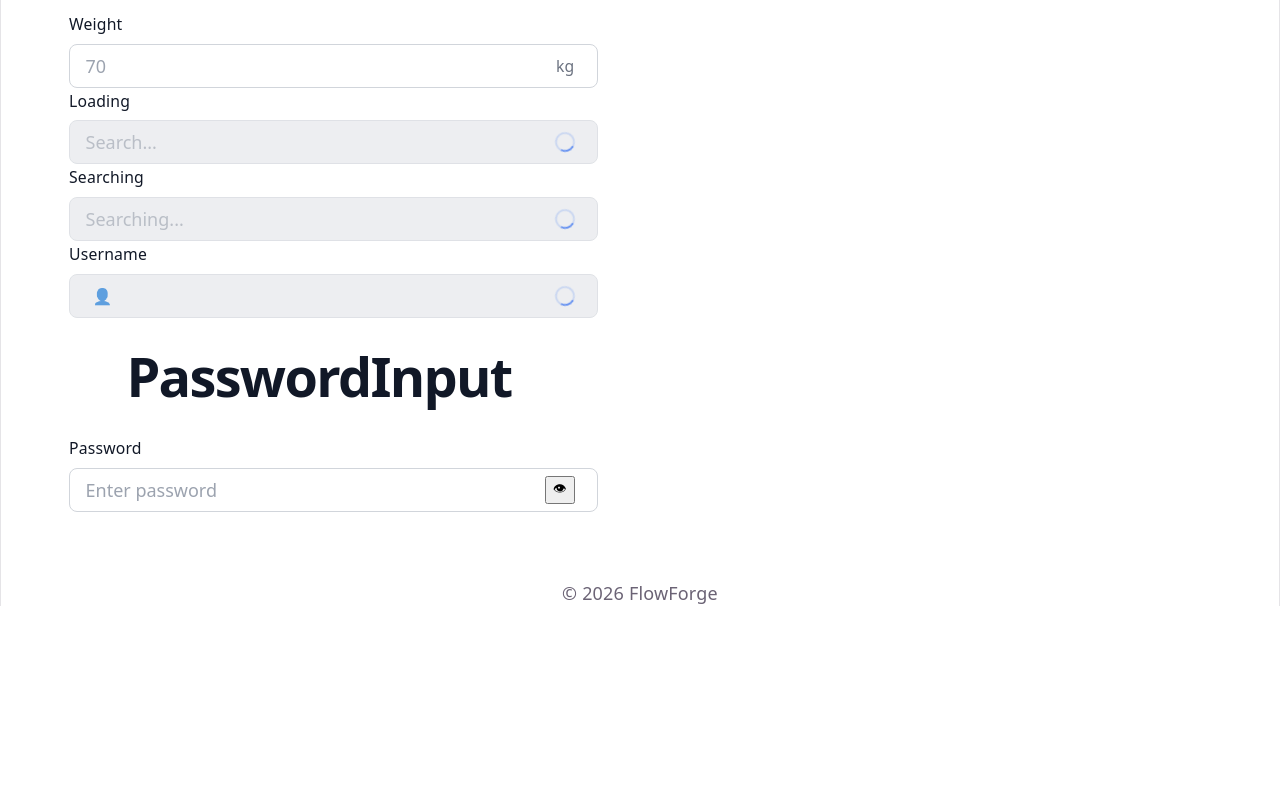
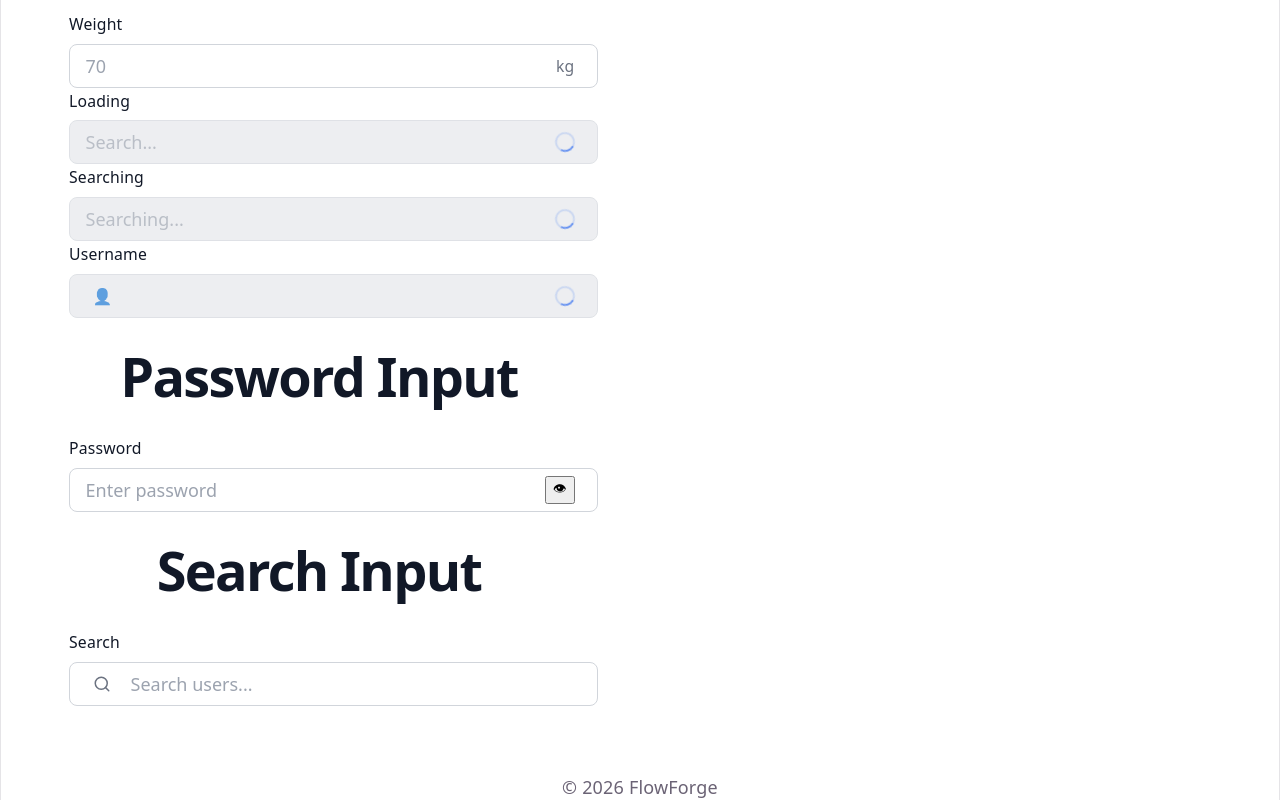
Before and after one commit to elaheShoja/flowforge-engine, a React (Vite) app: page /playground in a window 1280 px wide. Shown: the part 1899-2699 px from the top of the page. Before the commit the page ends 2505 px from the top, so only its background shows below. Built offline with nearby package versions, Linux system fonts and the light colour scheme.

Commit message:
feat(ui): add SearchInput component and playground examples

```diff
--- a/src/pages/Playground/Playground.tsx
+++ b/src/pages/Playground/Playground.tsx
@@ -1,6 +1,6 @@
 import { Button, Spinner,
   Typography, Input,
-  PasswordInput } from "@/shared/ui";
+  PasswordInput, SearchInput} from "@/shared/ui";
 
 export default function Playground() {
   return (
@@ -150,7 +150,7 @@ export default function Playground() {
         <br />
 
         <Typography variant="h1" as="h1">
-          PasswordInput
+          Password Input
         </Typography>
 
         <br />
@@ -159,6 +159,19 @@ export default function Playground() {
           label="Password"
           placeholder="Enter password"
         />
+
+         <br />
+
+        <Typography variant="h1" as="h1">
+          Search Input
+        </Typography>
+
+        <br />
+
+        <SearchInput
+          label="Search"
+          placeholder="Search users..."
+        />
       </div>
     </div>
   );
--- /dev/null
+++ b/src/shared/ui/SearchInput/SearchInput.tsx
@@ -0,0 +1,22 @@
+import { Search } from "lucide-react";
+
+import Input from "../Input";
+
+import type { SearchInputProps } from "./SearchInput.types";
+
+export default function SearchInput({
+  clearable = false,
+  startAdornment,
+  type,
+  ...props
+}: SearchInputProps) {
+  return (
+    <Input
+      type="search"
+      startAdornment={
+        startAdornment ?? <Search size={18} />
+      }
+      {...props}
+    />
+  );
+}
--- /dev/null
+++ b/src/shared/ui/SearchInput/SearchInput.types.ts
@@ -0,0 +1,5 @@
+import type { InputProps } from "../Input";
+
+export interface SearchInputProps extends InputProps {
+  clearable?: boolean;
+}
--- /dev/null
+++ b/src/shared/ui/SearchInput/index.ts
@@ -0,0 +1,2 @@
+export { default } from "./SearchInput";
+export type { SearchInputProps } from "./SearchInput.types";
--- a/src/shared/ui/index.ts
+++ b/src/shared/ui/index.ts
@@ -15,3 +15,6 @@ export type { InputProps } from "./Input";
 
 export { default as PasswordInput } from "./PasswordInput";
 export type { PasswordInputProps } from "./PasswordInput";
+
+export { default as SearchInput } from "./SearchInput";
+export type { SearchInputProps } from "./SearchInput";
```
